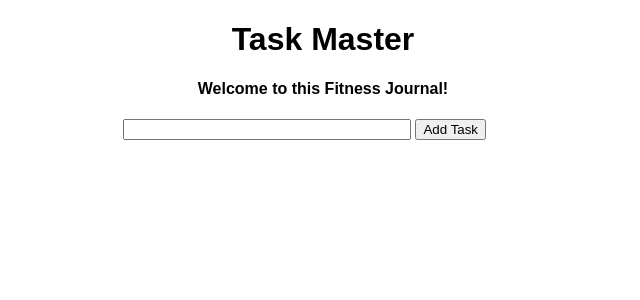
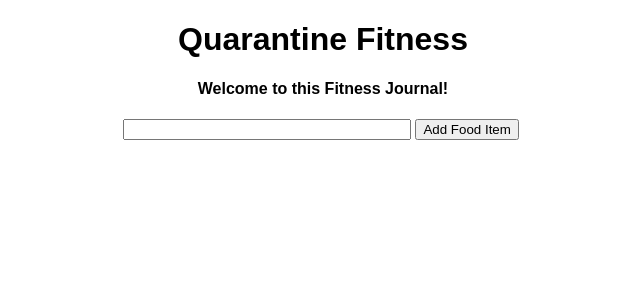
Before and after one commit to sdeepti2381/WeightLossApp, a Flask app: page / in a window 1280 px wide. Shown: the top 300 px of the page, without its empty margins (317-957 px from the left). Run offline with Flask 2, Linux system fonts and the light colour scheme; data that the repository does not hold is empty.

Commit message:
commit 4

```diff
--- a/templates/index.html
+++ b/templates/index.html
@@ -7,7 +7,7 @@
 
 {% block body %}
 <div class = "content">
-    <h1 style="text-align: center">Task Master</h1>
+    <h1 style="text-align: center">Quarantine Fitness</h1>
     <style>
         table, th, td {
             border: 1px solid black;
@@ -40,7 +40,7 @@
     {% endif %}
     <form action = "/" method="POST">
         <input type = "text" name="content" id="content">
-        <input type ="submit" value="Add Task">
+        <input type ="submit" value="Add Food Item">
     </form>
 </div>
 {% endblock %}
```
